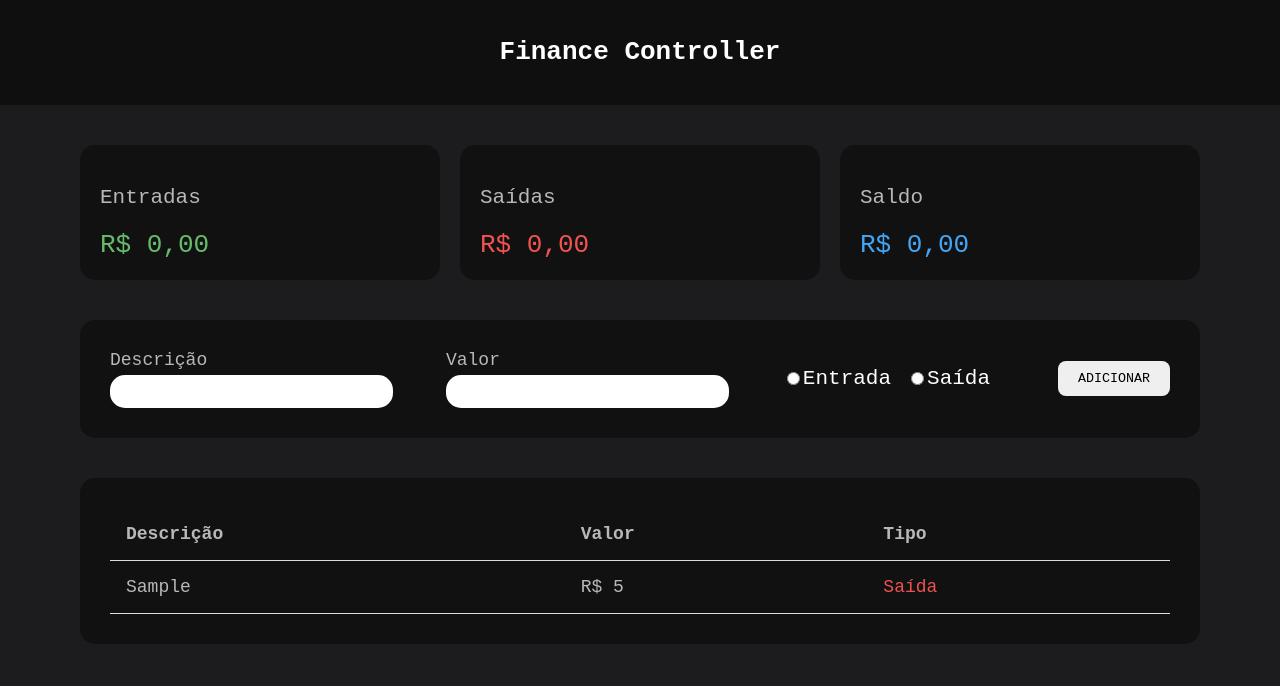
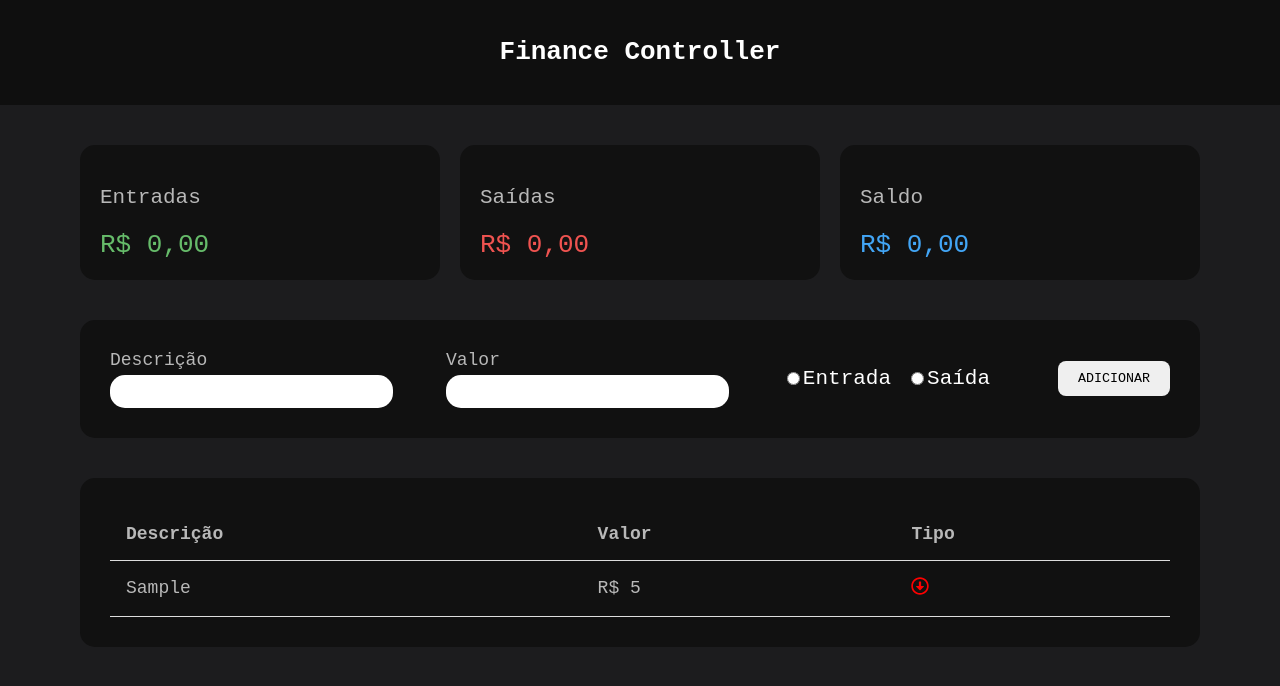
Before and after one commit to DavidGBbr/Sistema-de-gestao-financeira, a React (Create React App) app: page / in a window 1280 px wide. Both pictures are taken after typing "Sample", "5" into the empty fields and a click on the button "ADICIONAR". Shown: the top 686 px of the page. Built offline with nearby package versions, Linux system fonts and the light colour scheme.

Commit message:
SGF - #008

```diff
--- a/package.json
+++ b/package.json
@@ -8,6 +8,7 @@
     "@testing-library/user-event": "^13.5.0",
     "react": "^18.2.0",
     "react-dom": "^18.2.0",
+    "react-icons": "^4.8.0",
     "react-scripts": "5.0.1",
     "styled-components": "^5.3.9",
     "web-vitals": "^2.1.4"
--- a/src/components/CardItem/styles.js
+++ b/src/components/CardItem/styles.js
@@ -5,6 +5,16 @@ export const Container = styled.div`
   width: 30%;
   padding: 20px;
   border-radius: 15px;
+
+  @media screen and (max-width: 768px) {
+
+    display: flex;
+    flex-direction: column;
+    align-items: center;
+    justify-content: center;
+    width: 90%;
+    padding: 5px;
+   }
 `;
 
 export const Description = styled.p`
--- a/src/components/CardItems/styles.js
+++ b/src/components/CardItems/styles.js
@@ -7,4 +7,13 @@ export const Container = styled.div`
   display: flex;
   gap: 20px;
   justify-content: space-around;
+
+  @media screen and (max-width: 768px) {
+
+   display: flex;
+   flex-direction: column;
+   align-items: center;
+   justify-content: center;
+
+  }
 `;
--- a/src/components/TableItem/index.js
+++ b/src/components/TableItem/index.js
@@ -1,16 +1,23 @@
 import React from "react";
 import * as C from "./styles";
+import {
+  FaRegArrowAltCircleDown,
+  FaRegArrowAltCircleUp
+
+} from "react-icons/fa"
 
 export const TableItem = ({ data }) => {
   return (
     <C.Tr>
       <C.Td>{data.desc}</C.Td>
       <C.Td>R$ {data.amount}</C.Td>
+     <C.Td align="center">
       {data.isExpense === "entrance" ? (
-        <C.Td color="#66bb6a">Entrada</C.Td>
+        <FaRegArrowAltCircleUp color="green"/>
       ) : (
-        <C.Td color="#ef5250">Saída</C.Td>
+        <FaRegArrowAltCircleDown color="red"/>
       )}
+      </C.Td>
     </C.Tr>
   );
 };
--- a/src/components/TableItem/styles.js
+++ b/src/components/TableItem/styles.js
@@ -9,4 +9,11 @@ export const Td = styled.td`
   color: rgba(255, 255, 255, 0.7);
   color: ${(props) => props.color};
   font-size: 18px;
+
+  @media screen and (max-width: 768px) {
+
+    font-size:14px;
+    padding: 12px;
+
+   }
 `;
```
Also changed, not shown: 1 other file (tests, documents, lock files or other folders).
